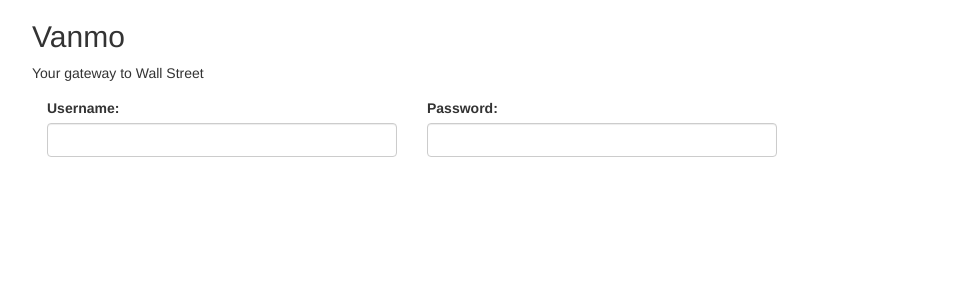
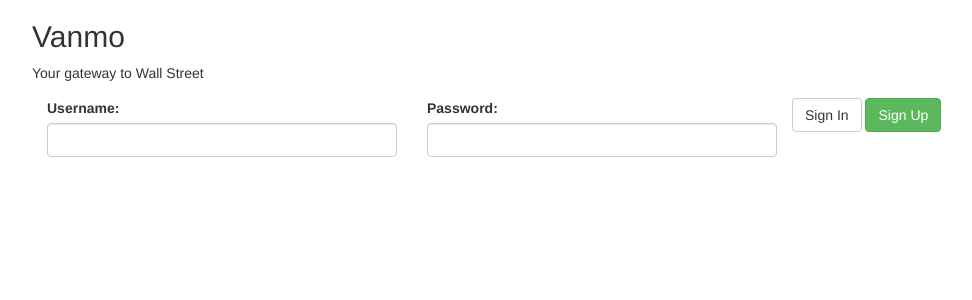
Before and after one commit to danielrojas121/ASE, a Flask app: page / in a window 1280 px wide. Shown: the top 300 px of the page, without its empty margins (38-1010 px from the left). Run offline with Flask 2, Linux system fonts and the light colour scheme; some libraries are stand-ins or nearby versions.

Commit message:
modified html for index

```diff
--- a/HW2-FrankDuru/templates/index.html
+++ b/HW2-FrankDuru/templates/index.html
@@ -24,6 +24,8 @@
 					</div>
 				</div>
 			</form>
+			<button type ="button" class="btn btn-default pull-down">Sign In</button>
+			<button type ="button" class="btn btn-success pull down">Sign Up</button>
 		</div>
 	</body>
 </html>
```
